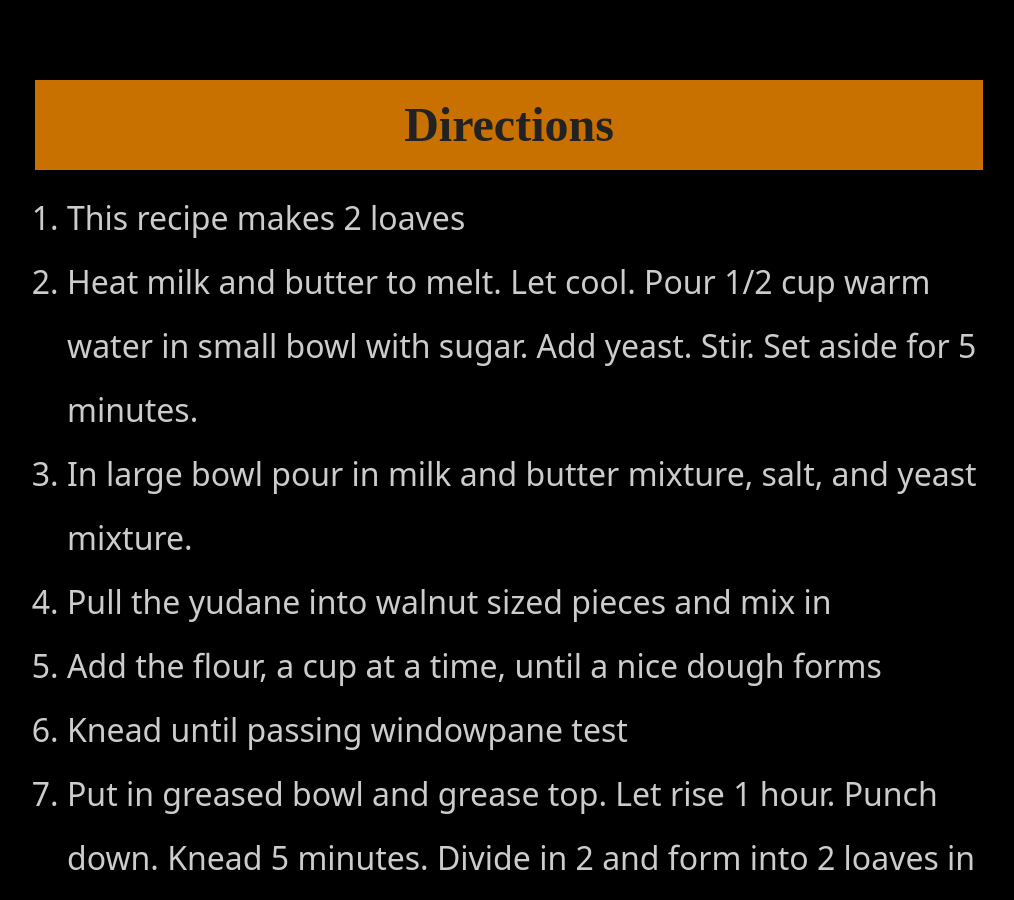
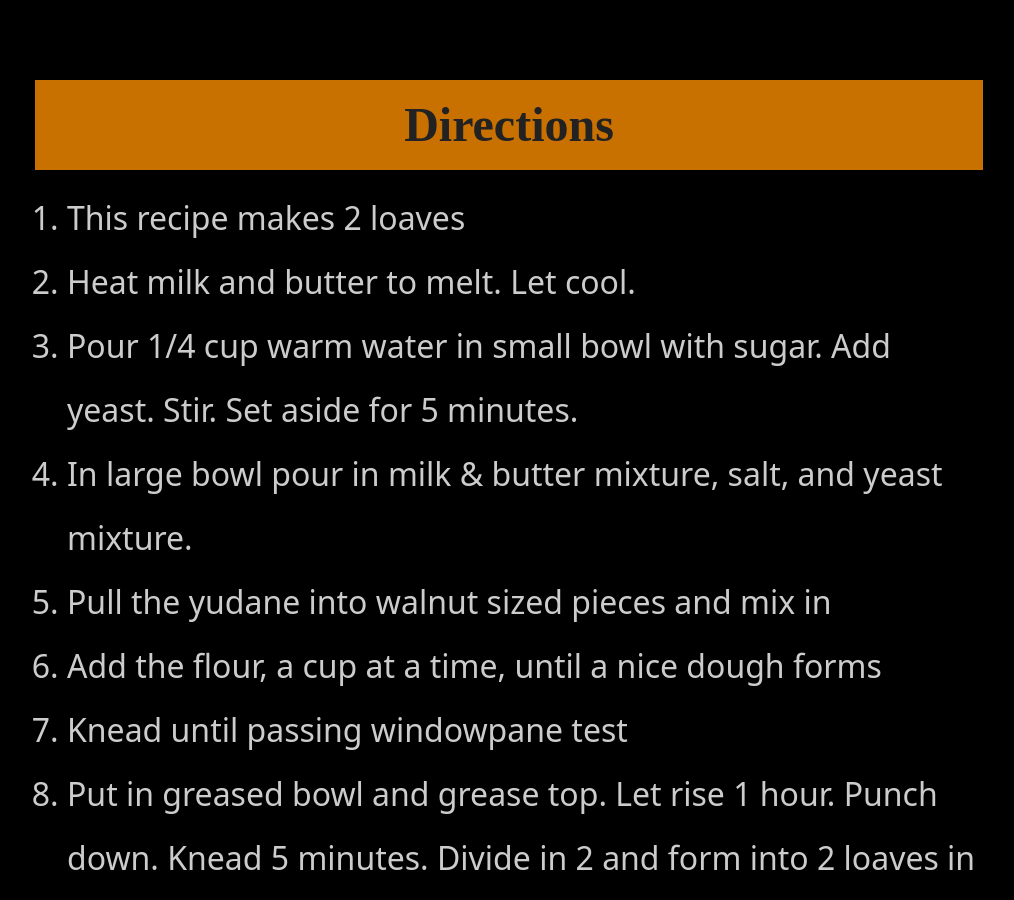
Before and after one commit to dits-family-cookbook/dits-family-cookbook.github.io, a Jekyll site: the page built from recipes/breads/mas-bread-loaf-yudane.md, in a window 1280 px wide and 900 px high, scrolled down 1131 px. Shown: the whole window, without its empty margins (131-1145 px from the left). Built offline with Jekyll 4.4.1, drawn with Linux system fonts in a browser that asks for light colours.

```diff
--- a/recipes/breads/mas-bread-loaf-yudane.md
+++ b/recipes/breads/mas-bread-loaf-yudane.md
@@ -25,8 +25,9 @@
 # Directions
 
 1. This recipe makes 2 loaves
-1. Heat milk and butter to melt. Let cool. Pour 1/2 cup warm water in small bowl with sugar. Add yeast. Stir. Set aside for 5 minutes.
-1. In large bowl pour in milk and butter mixture, salt, and yeast mixture.
+1. Heat milk and butter to melt. Let cool.
+1. Pour 1/4 cup warm water in small bowl with sugar. Add yeast. Stir. Set aside for 5 minutes.
+1. In large bowl pour in milk & butter mixture, salt, and yeast mixture.
 1. Pull the yudane into walnut sized pieces and mix in
 1. Add the flour, a cup at a time, until a nice dough forms
 1. Knead until passing windowpane test
```
